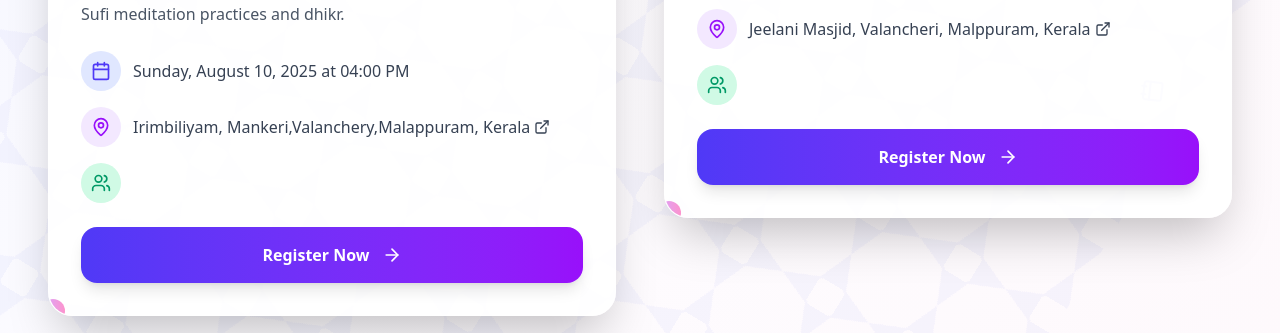
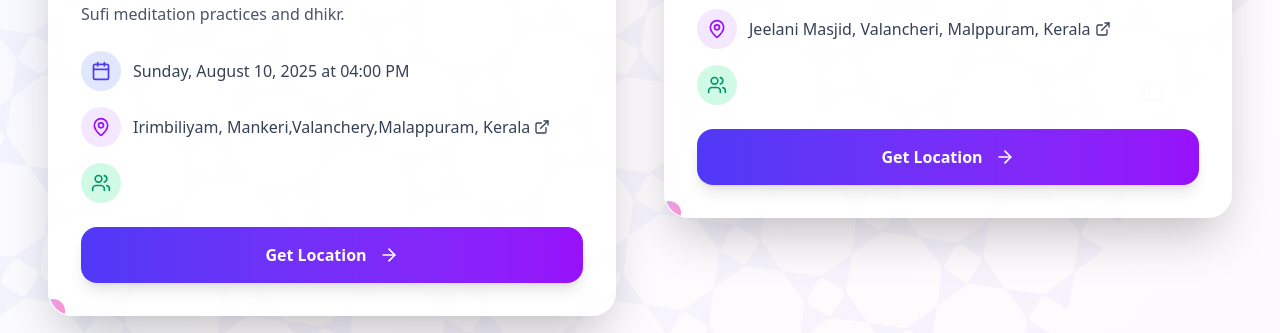
Before and after one commit to abdullhaks/jsc, a React (Vite) app in the folder jsc-official/: page / in a window 1280 px wide. Shown: the part 2221-2554 px from the top of the page. Built offline with nearby package versions, Linux system fonts and the light colour scheme.

Commit message:
refact: get location link added in events

```diff
--- a/jsc-official/src/components/UpcomingEvents.jsx
+++ b/jsc-official/src/components/UpcomingEvents.jsx
@@ -346,6 +346,7 @@ const UpcomingEvents = () => {
                   </motion.div>
 
                   {/* CTA Button */}
+                  <a href={event.locationLink}>
                   <motion.button
                     className="w-full group/btn flex items-center justify-center space-x-3 bg-gradient-to-r from-indigo-600 to-purple-600 text-white font-semibold py-4 rounded-2xl shadow-lg hover:shadow-xl transition-all duration-300"
                     whileHover={{ scale: 1.02, y: -2 }}
@@ -354,9 +355,10 @@ const UpcomingEvents = () => {
                     whileInView={{ opacity: 1, y: 0 }}
                     transition={{ delay: index * 0.3 + 0.8, duration: 0.6 }}
                   >
-                    <span>Register Now</span>
+                    <span>Get Location</span>
                     <ArrowRight className="w-5 h-5 group-hover/btn:translate-x-1 transition-transform" />
                   </motion.button>
+                  </a>
                 </div>
 
                 {/* Decorative Elements */}
```
